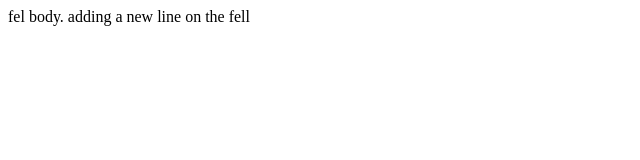
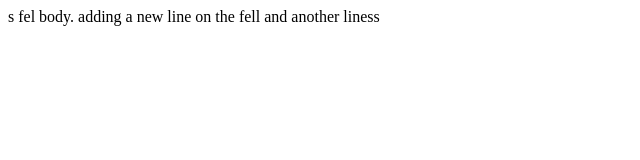
Before and after one commit to rankyakab/lecture0, a plain HTML site: page fel.html in a window 1280 px wide. Shown: the whole page, without its empty margins (0-640 px from the left). Drawn offline with Linux system fonts and the light colour scheme.

Commit message:
adding another line

```diff
--- a/fel.html
+++ b/fel.html
@@ -2,9 +2,9 @@
 <html>
   <head>
     <title> the fel title</title>
-  </head>
+  </head>s
   <body>
-    fel body. adding a new line on the fell
+    fel body. adding a new line on the fell and another liness
   </body>
 
 
```
